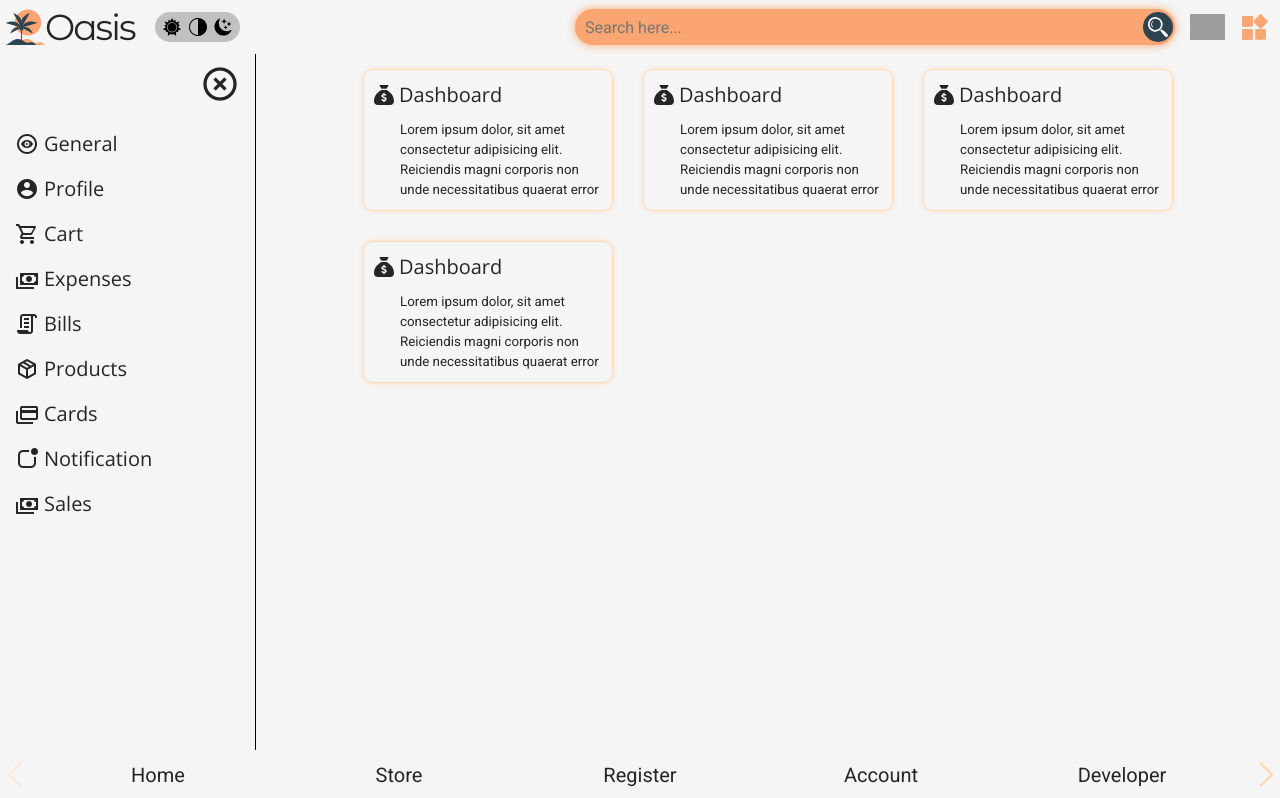
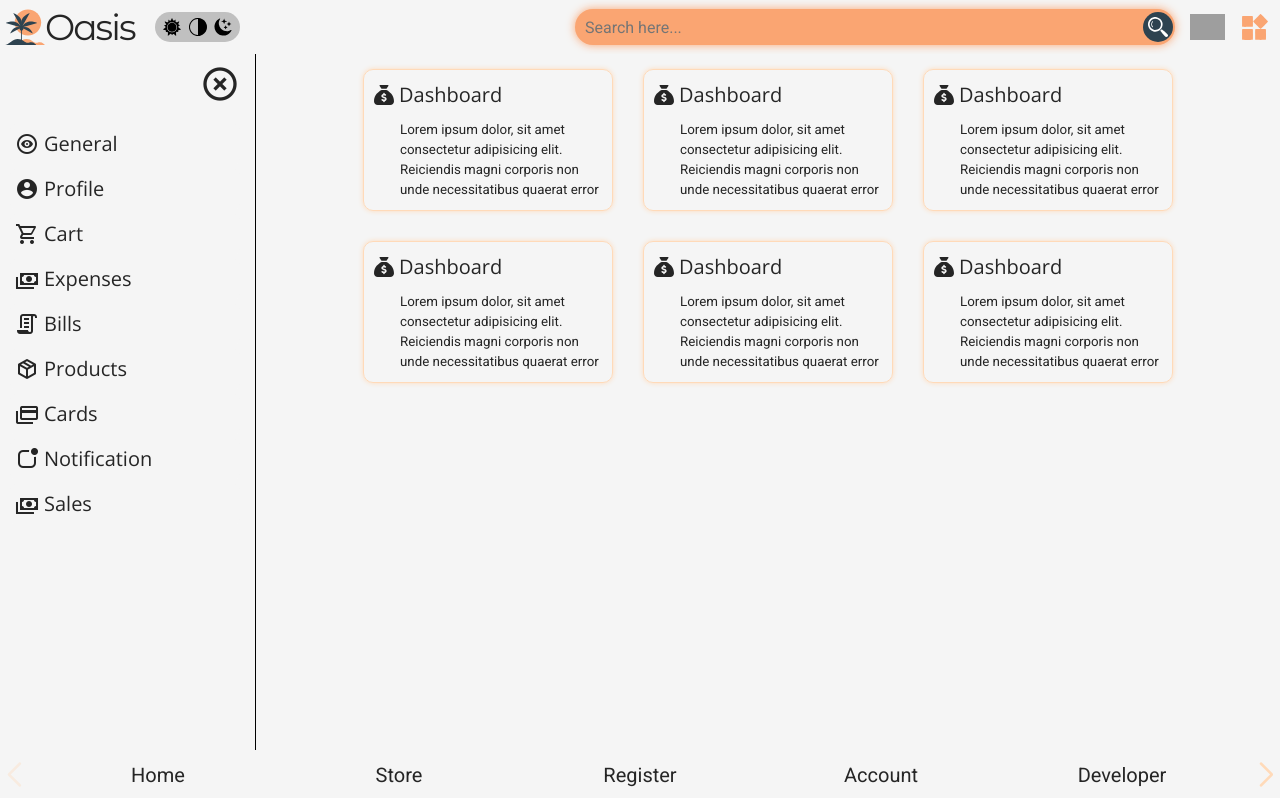
Before and after one commit to Foss-Development-Projects/oasis-client, a Vue app in the folder client/: page /account/sales in a window 1280 px wide. Shown: the top 798 px of the page. Built offline with nearby package versions, Linux system fonts and the light colour scheme; grey boxes are pictures that could not be loaded.

Commit message:
urgent_commit

```diff
--- a/client/src/components/blocks/account/pages/AccountSales.vue
+++ b/client/src/components/blocks/account/pages/AccountSales.vue
@@ -1,5 +1,6 @@
 <script lang="ts" setup>
-	import { accountSalesRoutes } from '@/data/account/routes/accountRoutes'
+	import { accountSalesRoutes } from '@/data/account/services/accountSalesServices';
+
 </script>
 
 <template>
--- a/client/src/data/account/routes/accountRoutes.ts
+++ b/client/src/data/account/routes/accountRoutes.ts
@@ -9,26 +9,3 @@ export const accountSidebarRoutes = [
 	{ name: "Notification", path: "/account/notification", icon: "mdi-square-rounded-badge-outline" },
 	{ name: "Sales", path: "/account/sales", icon: "mdi-cash-multiple" },
 ]
-
-export const accountSalesRoutes = [
-	{
-		name: "Dashboard",
-		content: "Lorem ipsum dolor, sit amet consectetur adipisicing elit. Reiciendis magni corporis non unde necessitatibus quaerat error",
-		icon: "fa-sack-dollar" ,
-	},
-	{
-		name: "Dashboard",
-		content: "Lorem ipsum dolor, sit amet consectetur adipisicing elit. Reiciendis magni corporis non unde necessitatibus quaerat error",
-		icon: "fa-sack-dollar" ,
-	},
-	{
-		name: "Dashboard",
-		content: "Lorem ipsum dolor, sit amet consectetur adipisicing elit. Reiciendis magni corporis non unde necessitatibus quaerat error",
-		icon: "fa-sack-dollar" ,
-	},
-	{
-		name: "Dashboard",
-		content: "Lorem ipsum dolor, sit amet consectetur adipisicing elit. Reiciendis magni corporis non unde necessitatibus quaerat error",
-		icon: "fa-sack-dollar" ,
-	},
-]
--- /dev/null
+++ b/client/src/data/account/services/accountSalesServices.ts
@@ -0,0 +1,32 @@
+export const accountSalesRoutes = [
+	{
+		name: "Dashboard",
+		content: "Lorem ipsum dolor, sit amet consectetur adipisicing elit. Reiciendis magni corporis non unde necessitatibus quaerat error",
+		icon: "fa-sack-dollar" ,
+	},
+	{
+		name: "Dashboard",
+		content: "Lorem ipsum dolor, sit amet consectetur adipisicing elit. Reiciendis magni corporis non unde necessitatibus quaerat error",
+		icon: "fa-sack-dollar" ,
+	},
+	{
+		name: "Dashboard",
+		content: "Lorem ipsum dolor, sit amet consectetur adipisicing elit. Reiciendis magni corporis non unde necessitatibus quaerat error",
+		icon: "fa-sack-dollar" ,
+	},
+	{
+		name: "Dashboard",
+		content: "Lorem ipsum dolor, sit amet consectetur adipisicing elit. Reiciendis magni corporis non unde necessitatibus quaerat error",
+		icon: "fa-sack-dollar" ,
+	},
+	{
+		name: "Dashboard",
+		content: "Lorem ipsum dolor, sit amet consectetur adipisicing elit. Reiciendis magni corporis non unde necessitatibus quaerat error",
+		icon: "fa-sack-dollar" ,
+	},
+	{
+		name: "Dashboard",
+		content: "Lorem ipsum dolor, sit amet consectetur adipisicing elit. Reiciendis magni corporis non unde necessitatibus quaerat error",
+		icon: "fa-sack-dollar" ,
+	},
+]
--- a/client/vite.config.ts
+++ b/client/vite.config.ts
@@ -3,7 +3,6 @@ import { fileURLToPath, URL } from 'node:url'
 import { defineConfig } from 'vite'
 import vue from '@vitejs/plugin-vue'
 import vueJsx from '@vitejs/plugin-vue-jsx'
-import Swiper from 'swiper'
 // https://vitejs.dev/config/
 export default defineConfig({
   plugins: [vue(), vueJsx()],
```
